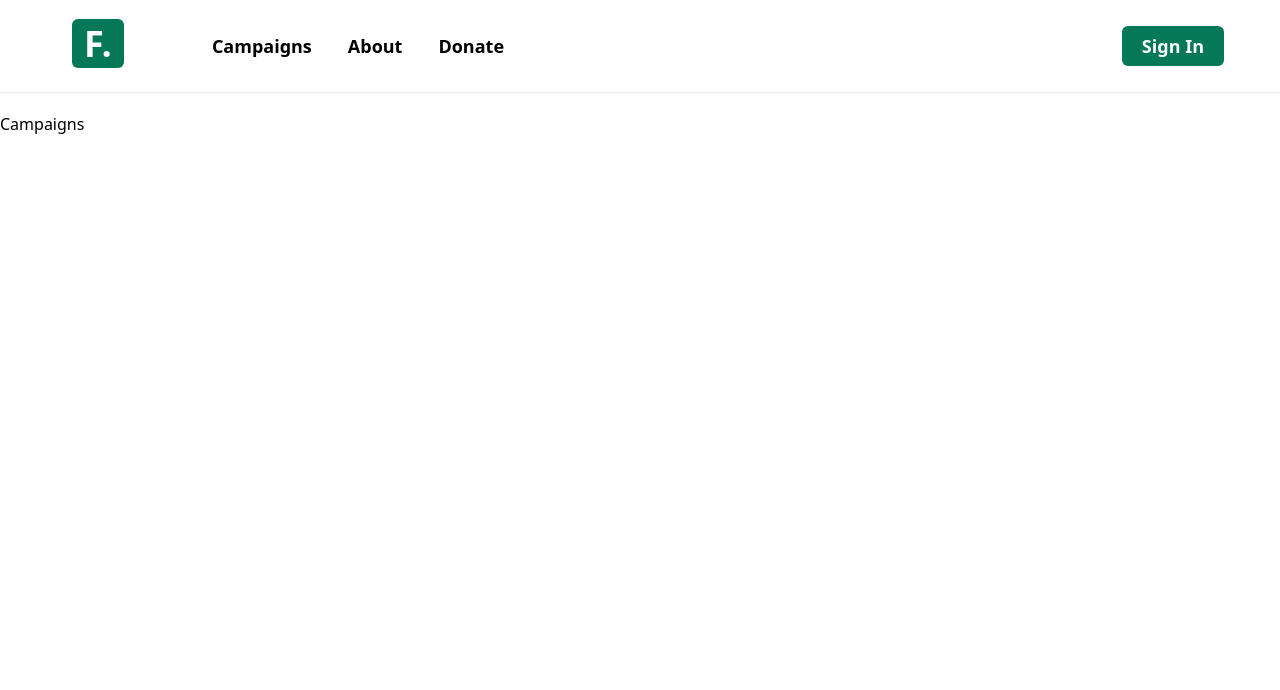
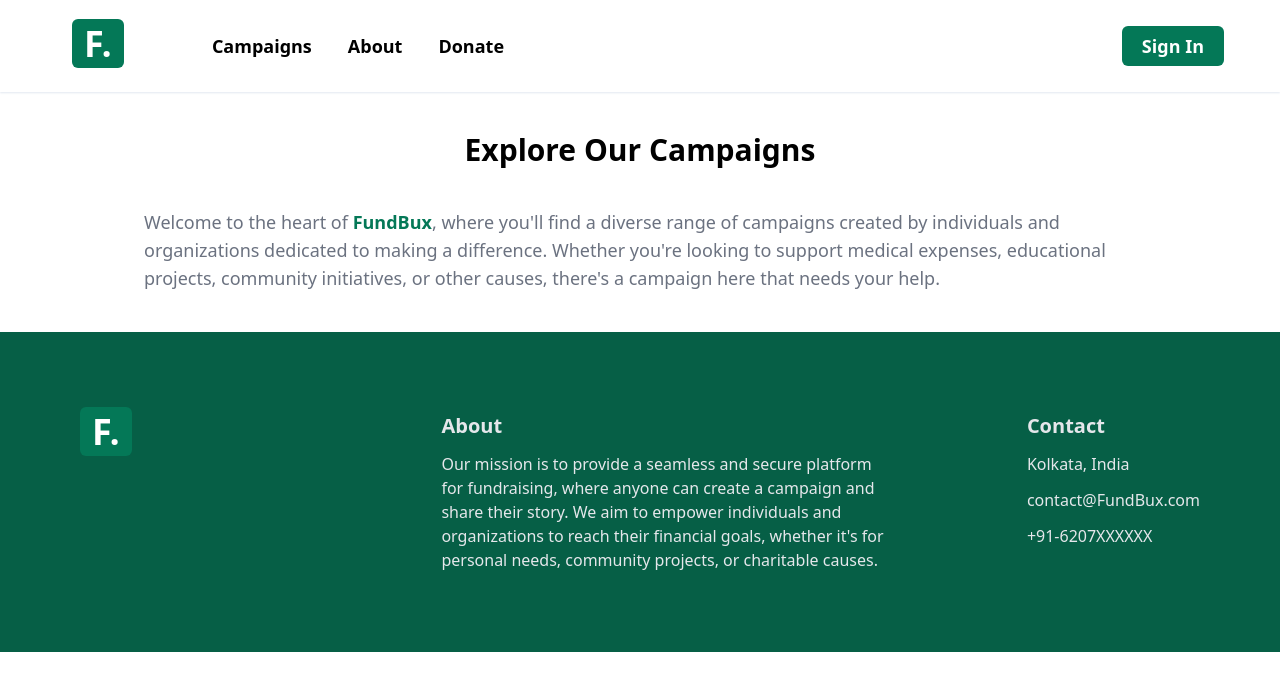
Before and after one commit to abhissh11/FundBux, a React (Create React App) app: page /campaigns in a window 1280 px wide. Shown: the top 690 px of the page. Built offline with nearby package versions, Linux system fonts and the light colour scheme.

Commit message:
Implemented Footer

```diff
--- a/src/AppLayout.js
+++ b/src/AppLayout.js
@@ -1,6 +1,7 @@
 import React from "react";
 import Header from "./components/Header";
 import { Outlet } from "react-router-dom";
+import Footer from "./components/Footer";
 
 export default function AppLayout() {
   return (
@@ -9,6 +10,7 @@ export default function AppLayout() {
       <main>
         <Outlet />
       </main>
+      <Footer />
     </div>
   );
 }
--- a/src/components/Footer.js
+++ b/src/components/Footer.js
@@ -1,5 +1,39 @@
 import React from "react";
+import { Link } from "react-router-dom";
 
 export default function Footer() {
-  return <div>Footer</div>;
+  return (
+    <div
+      className="bg-emerald-800 py-20 text-gray-200
+    "
+    >
+      <div className="px-20 flex md:flex-row flex-col gap-10 justify-between">
+        <div className="md:w-[20%]">
+          <Link
+            to="/"
+            className="text-4xl font-bold text-white
+                bg-emerald-700 px-3 rounded-md hover:scale-110 "
+          >
+            F.
+          </Link>
+        </div>
+        <div className="md:w-[40%] flex flex-col gap-3">
+          <h2 className=" text-xl font-bold">About</h2>
+          <p className=" text-md ">
+            Our mission is to provide a seamless and secure platform for
+            fundraising, where anyone can create a campaign and share their
+            story. We aim to empower individuals and organizations to reach
+            their financial goals, whether it's for personal needs, community
+            projects, or charitable causes.
+          </p>
+        </div>
+        <div className=" flex flex-col gap-3">
+          <h2 className="text-xl font-bold">Contact</h2>
+          <p className="text-md">Kolkata, India</p>
+          <p className="text-md">contact@FundBux.com</p>
+          <p className="text-md">+91-6207XXXXXX</p>
+        </div>
+      </div>
+    </div>
+  );
 }
--- a/src/pages/Campaigns.js
+++ b/src/pages/Campaigns.js
@@ -1,5 +1,22 @@
 import React from "react";
 
 export default function Campaigns() {
-  return <div className="mt-5">Campaigns</div>;
+  return (
+    <div className="mt-5">
+      <div className="my-10 md:mx-36 mx-8 flex flex-col gap-10 ">
+        <h1 className="text-3xl font-bold text-center">
+          Explore Our Campaigns
+        </h1>
+        <p className="text-lg text-gray-500">
+          Welcome to the heart of{" "}
+          <span className="text-emerald-700 font-bold">FundBux</span>, where
+          you'll find a diverse range of campaigns created by individuals and
+          organizations dedicated to making a difference. Whether you're looking
+          to support medical expenses, educational projects, community
+          initiatives, or other causes, there's a campaign here that needs your
+          help.
+        </p>
+      </div>
+    </div>
+  );
 }
--- a/src/pages/HomePage.js
+++ b/src/pages/HomePage.js
@@ -16,7 +16,6 @@ export default function HomePage() {
       <Features />
       <Mission />
       <Cta />
-      <Footer />
     </div>
   );
 }
```
